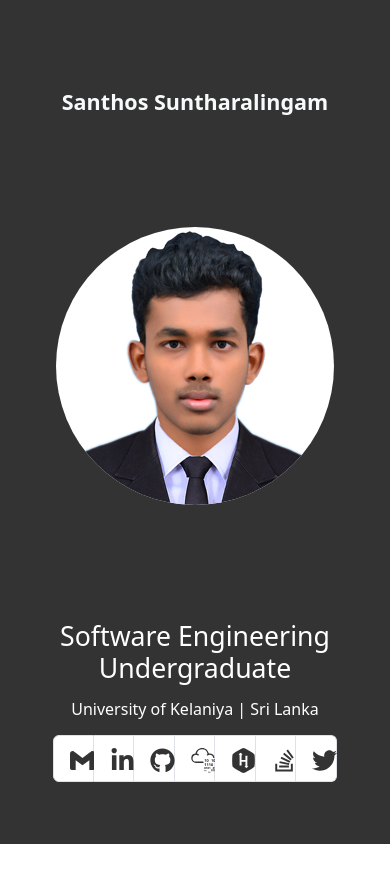
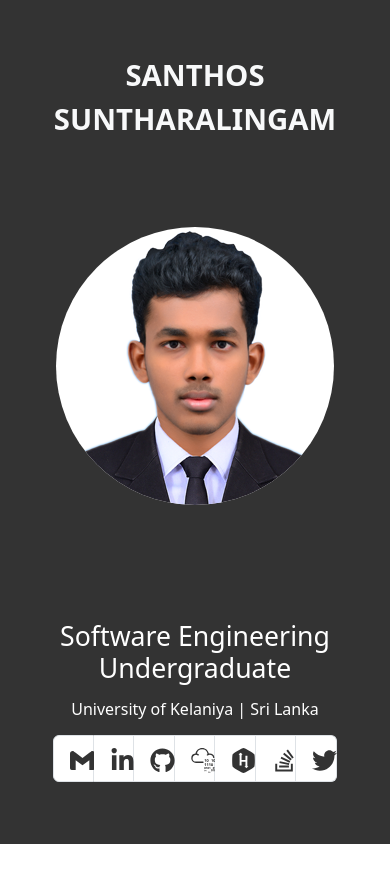
Before and after one commit to santhossunthar/santhossunthar.github.io, a React (Create React App) app: page / in a window 390 px wide. Shown: the top 882 px of the page. Built offline with nearby package versions, Linux system fonts and the light colour scheme.

Commit message:
Added small screen view changes

```diff
--- a/src/assets/styles/custom.scss
+++ b/src/assets/styles/custom.scss
@@ -56,6 +56,40 @@ li {
 
         @include x-small {
             display: flex;
+        }
+
+        p {
+            text-transform: uppercase;
+
+            @include x-small {
+                font-size: 22pt;
+                text-align: center;
+            }
+        }
+    }
+
+    .header-small-scrolled {
+        height: 25vh;
+        z-index: 1;
+
+        @include x-small {
+            height: 10vh;
+        }
+
+        @include large-y {
+            display: flex;
+        }
+
+        @include x-small {
+            display: flex;
+        }
+
+        p {
+            text-transform: uppercase;
+
+            @include x-small {
+                display: none;
+            }
         }
     }
 
@@ -141,8 +175,8 @@ li {
 
     @include x-small {
         width: 120px;
-        top: 25vh;
-        left: 45vw;
+        top: 20vh;
+        left: 70vw;
     }
 }
 
@@ -317,7 +351,7 @@ li {
     @include x-medium {
         display: flex;
         position: fixed;
-        top: 30vh;
+        top: 21vh;
         height: 100vh;
     }
 }
--- a/src/components/Main.jsx
+++ b/src/components/Main.jsx
@@ -97,14 +97,14 @@ const Main = () => {
                 </div>
             </motion.div>
 
-            <div className={!scrolled ? "row bg-secondary header" : "row bg-secondary header fixed-top"}>
+            <div className={!scrolled ? "row bg-secondary header" : "row bg-secondary header-small-scrolled fixed-top"}>
                 <div className="col bg-primary d-flex justify-content-center align-items-center">
                     <motion.p
                         initial={{ opacity: 0 }}
                         whileInView={{ opacity: 1 }}
                         viewport={true}
                         transition={{ duration: 1 }}
-                        className="h4 p-5 fw-bold text-light"
+                        className="p-5 fw-bold text-light"
                     >
                         Santhos Suntharalingam
                     </motion.p>
```
